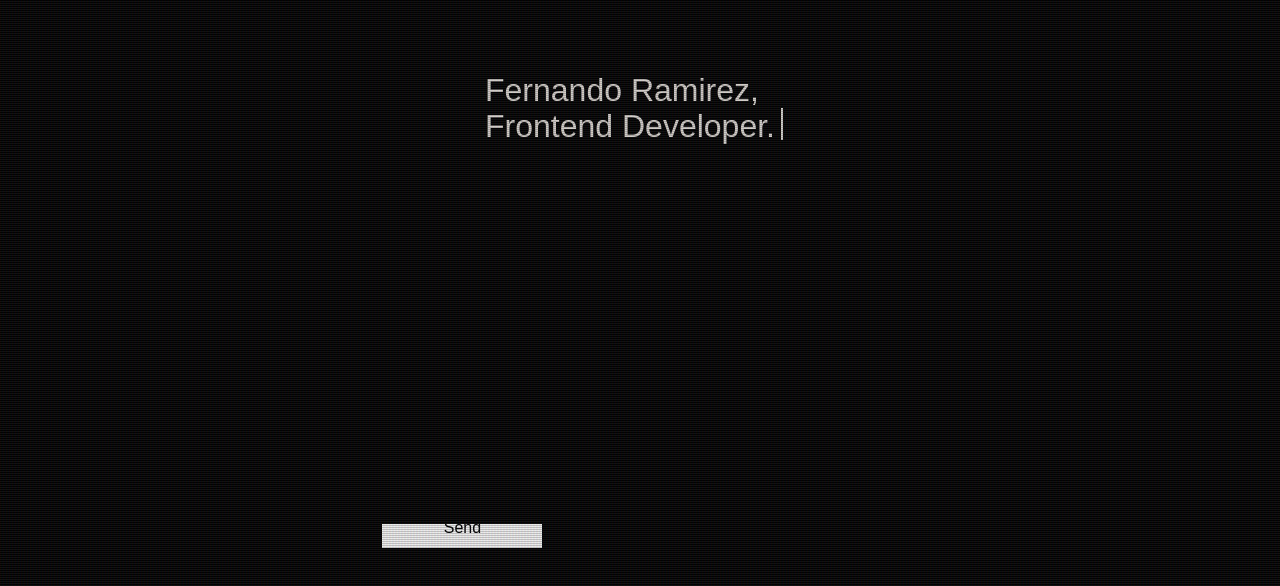
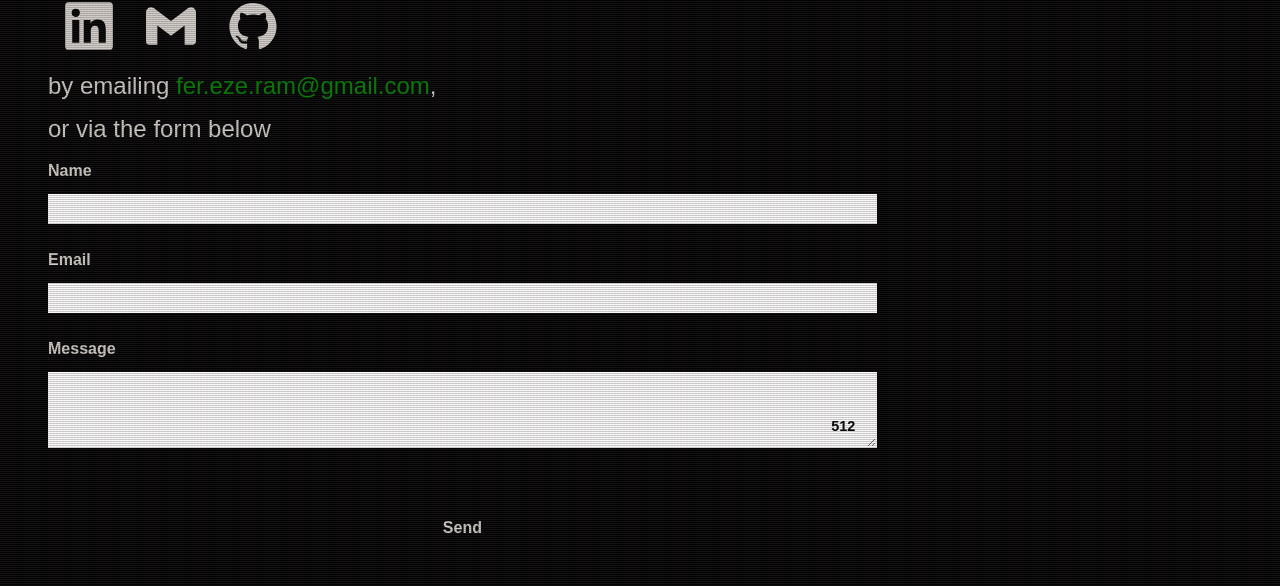
Before and after one commit to fereramirez/portfolio, a React (Create React App) app: page /contact in a window 1280 px wide. Shown: the part 276-862 px from the top of the page. Built offline with nearby package versions, Linux system fonts and the light colour scheme; no server answers.

Commit message:
button hover ~+

```diff
--- a/src/App.js
+++ b/src/App.js
@@ -23,7 +23,7 @@ function App() {
   return (
     <div className={css.App}>
       <LanguageProvider>
-        <Intro />
+        {/* <Intro /> */}
         <Navbar />
         <Routes>
           <Route path="/" element={<Home />} />
--- a/src/components/Contact/Form.module.css
+++ b/src/components/Contact/Form.module.css
@@ -170,6 +170,7 @@ input:-webkit-autofill {
    align-items: center;
 }
 
+
 .spinner {
    color: var(--font-color);
    scale: .8;
@@ -185,6 +186,19 @@ button[type="submit"] {
    width: 10rem;
    height: 2.5rem;
    cursor: pointer;
+   transition: background-color 2s ease 0.4s, color 2s ease 0.4s;
+
+   background-color: transparent;
+   color: var(--font-color);
+   font-weight: 600;
+
+}
+
+button[type="submit"]:hover {
+   background-color: rgb(0, 176, 0);
+   background-color: green;
+   transition: background-color 0.2s ease, color 0.2s ease;
+   color: #d5d1cc;
 }
 
 .inputContainer:last-child {
```
